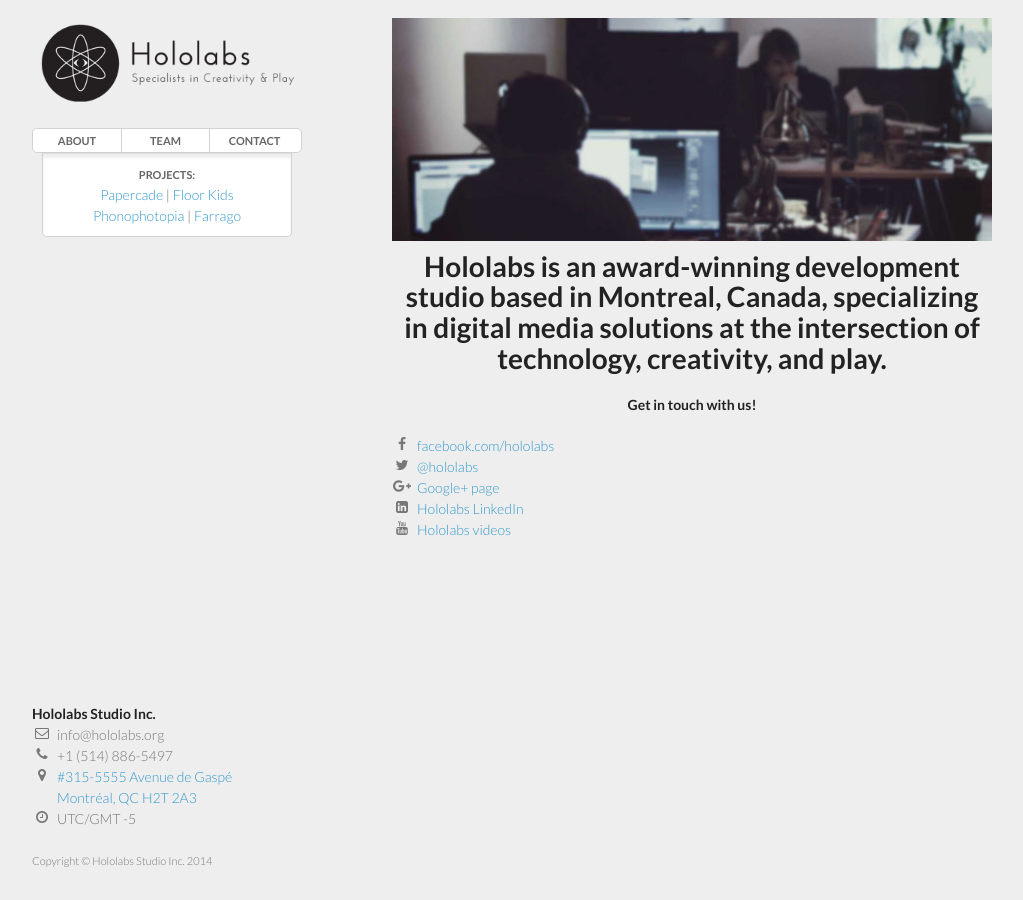
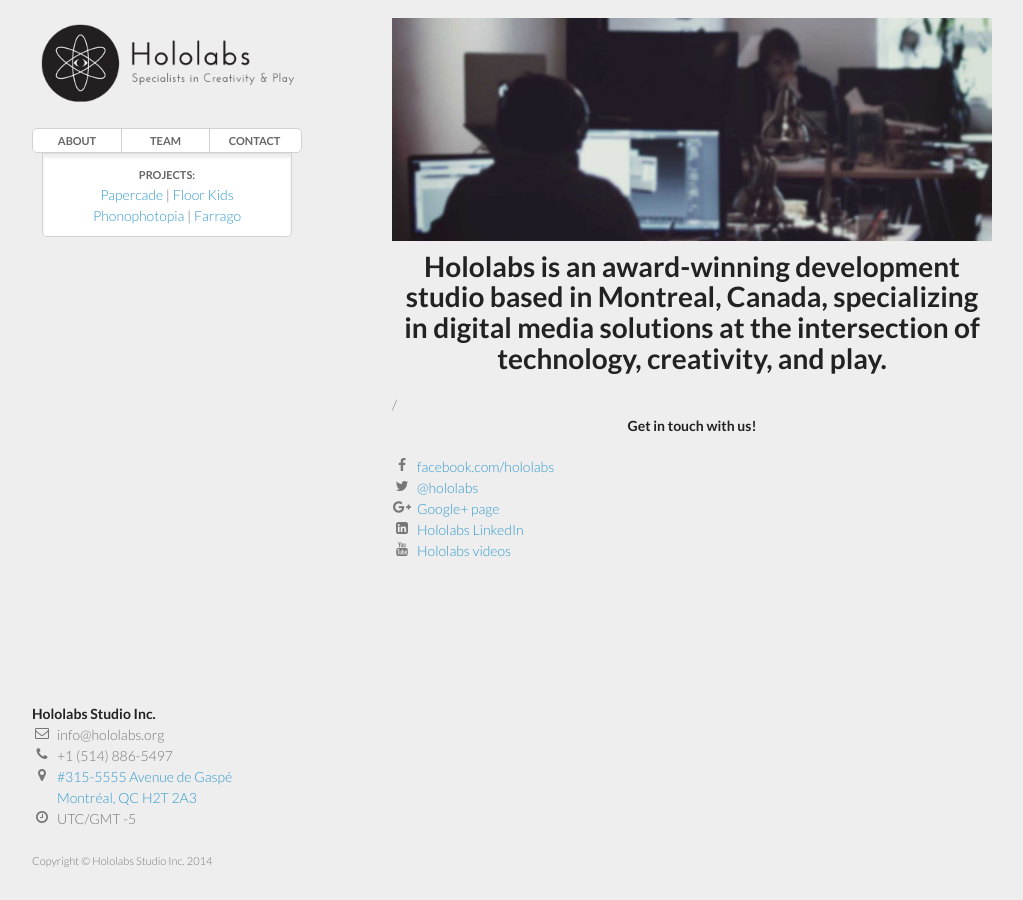
Before and after one commit to hololabs/hololabs.github.io, a Jekyll site: the page built from index.html, in a window 1280 px wide. Shown: the whole page, without its empty margins (128-1151 px from the left). Built offline with Jekyll 4.4.1, drawn with Linux system fonts in a browser that asks for light colours; nearby versions of some CDN libraries; Markdown is read by kramdown in place of the engine named in the settings.

Commit message:
ok well now i have to see how this works

```diff
--- a/index.html
+++ b/index.html
@@ -18,7 +18,7 @@
 creativity, and play.
 </h1>
 
-<div id="recent-posts"></div>
+<div id="recent-posts">{{ page.url }}</div>
 
 <p align="center">
 <strong>Get in touch with us!</strong>
```
